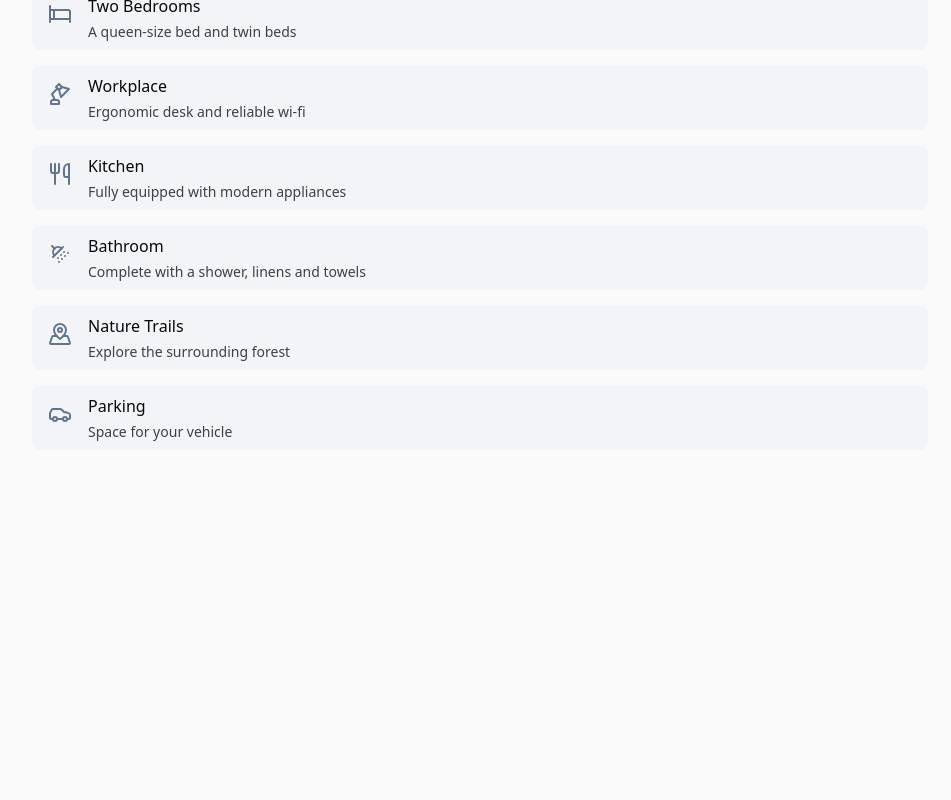
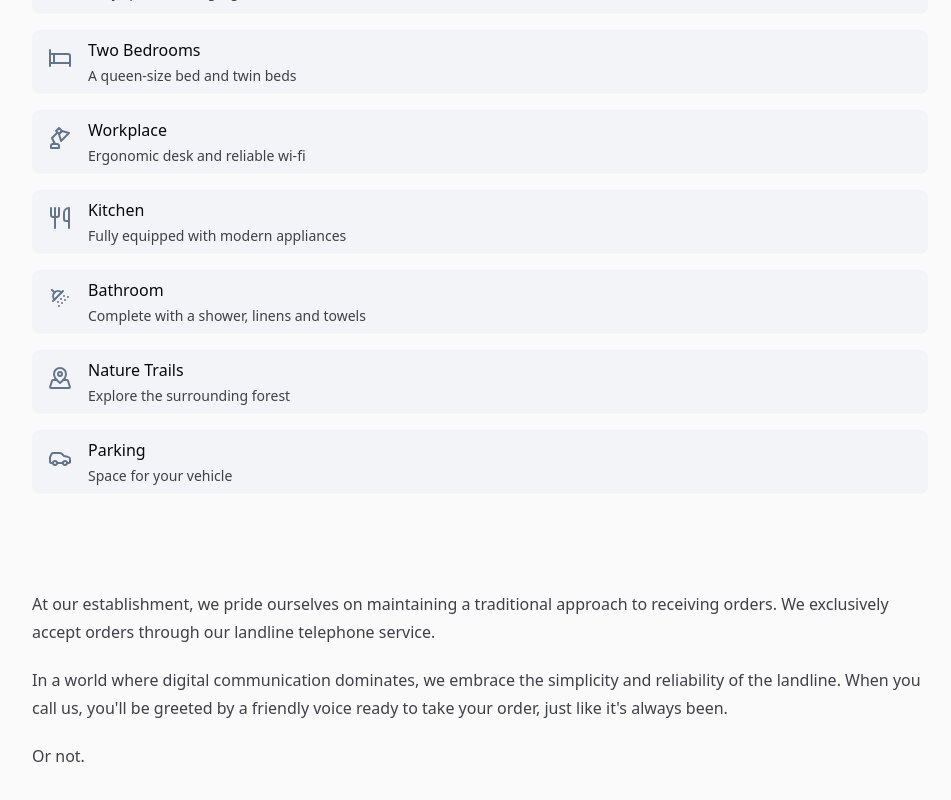
Before and after one commit to adamplesnik/scroll-driven-showcase, a React (Vite) app: page /forest in a window 1280 px wide. Shown: the part 1998-2798 px from the top of the page, without its empty margins (160-1111 px from the left). Before the commit the page ends 2448 px from the top, so only its background shows below. Built offline with nearby package versions, Linux system fonts and the light colour scheme; what @adam.plesnik/tailwindcss-scroll-driven-animations would draw is missing.

Commit message:
Finish forest

```diff
--- a/src/pages/forest/Amenities.tsx
+++ b/src/pages/forest/Amenities.tsx
@@ -49,17 +49,17 @@ const Amenities = () => {
   const [clicked, setClicked] = useState(false)
 
   return (
-    <ul className="flex flex-col gap-4">
+    <ul className="mb-24 mt-16 flex flex-col gap-4">
       {list.map((item, i) => (
         <li
           className={
-            'animate-stroke-opacity flex translate-x-[30vw] gap-4 rounded-lg bg-slate-200/30 px-4 py-2 opacity-0 timeline-view range-on-entry/100px-160px dark:bg-zinc-800/60' +
+            'flex translate-x-[30vw] animate-stroke-opacity gap-4 rounded-lg bg-slate-200/30 px-4 py-2 opacity-0 timeline-view range-on-entry/100px-160px dark:bg-zinc-800/60' +
             (item.clickable ? ' cursor-pointer transition-transform hover:scale-110' : '')
           }
           onClick={() => item.clickable && setClicked(!clicked)}
           key={i}
         >
-          <item.icon className="path:animate-to-stroke-dashoffset-0 path:dash-offset/-50 path:dash-array/100 path:timeline-view path:range-on-entry/100%-400px mt-2 flex-shrink-0 text-slate-500" />{' '}
+          <item.icon className="mt-2 flex-shrink-0 text-slate-500 path:animate-to-stroke-dashoffset-0 path:timeline-view path:range-on-entry/100%-400px path:dash-offset/-50 path:dash-array/100" />{' '}
           <div className="flex w-full -translate-x-10 animate-to-translate-x-0 flex-col gap-1 timeline-view range-on-entry/20%-40%">
             <span className="text-zinc-950 dark:text-zinc-100">{item.label}</span>
             <span className="text-sm">{item.desc}</span>
@@ -70,10 +70,8 @@ const Amenities = () => {
                 (item.detail ? ' flex flex-col' : ' hidden')
               }
             >
-              <div className="h-48 w-full overflow-hidden rounded-lg">
-                <div className="animate-to-translate-y-0 translate-y-48 timeline-view range-on-entry">
-                  <img src={item.detailImg} className="" />
-                </div>
+              <div className="flex h-80 w-full items-end overflow-hidden rounded-lg">
+                <img src={item.detailImg} className="" />
               </div>
               {item.detail}
             </div>
--- a/src/pages/forest/index.tsx
+++ b/src/pages/forest/index.tsx
@@ -22,7 +22,7 @@ const Forest = () => {
           </div>
         </div>
       </div>
-      <CenterLayout narrow>
+      <CenterLayout narrow className="mb-24">
         <Heading size={2}>Natural Retreat</Heading>
         <Paragraph>
           Nestled deep within a misty mountain forest, this charming chalet offers a rustic escape
@@ -35,6 +35,16 @@ const Forest = () => {
           modern amenities, allowing you to cook while still feeling connected to the outdoors.
         </Paragraph>
         <Amenities />
+        <Paragraph>
+          At our establishment, we pride ourselves on maintaining a traditional approach to
+          receiving orders. We exclusively accept orders through our landline telephone service.
+        </Paragraph>
+        <Paragraph>
+          In a world where digital communication dominates, we embrace the simplicity and
+          reliability of the landline. When you call us, you'll be greeted by a friendly voice ready
+          to take your order, just like it's always been.
+        </Paragraph>
+        <Paragraph>Or not.</Paragraph>
       </CenterLayout>
     </BaseWithNav>
   )
```
